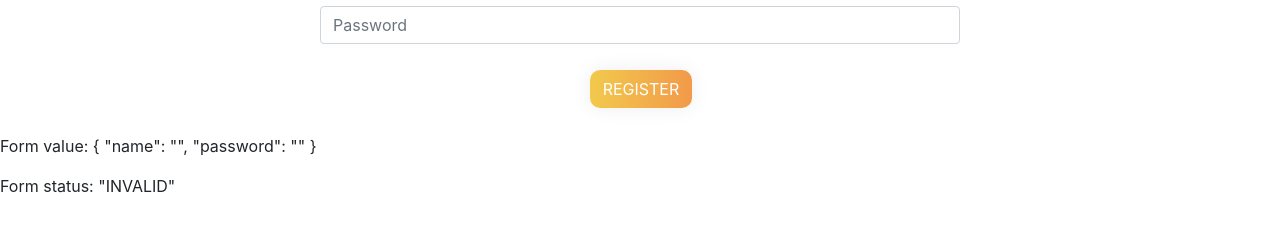
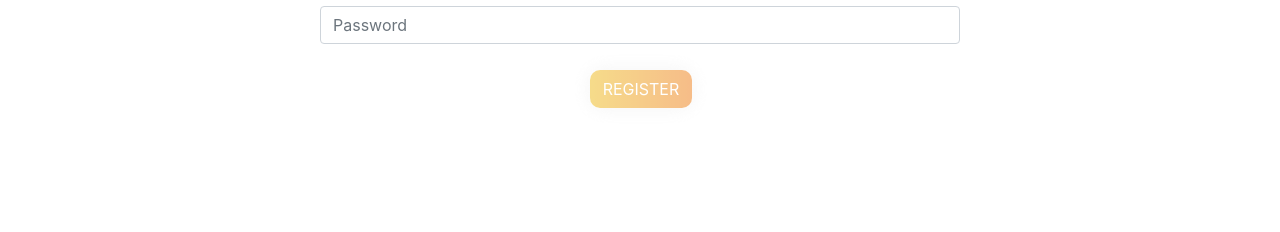
Before and after one commit to Sebastiaan-Willem/Project5, an Angular app in the folder Angular/Project5-Angular/: page /signin/register in a window 1280 px wide. Shown: the part 334-566 px from the top of the page. Built offline with nearby package versions, Linux system fonts and the light colour scheme.

Commit message:
finished register method

```diff
--- a/Angular/Project5-Angular/src/app/register/register.component.html
+++ b/Angular/Project5-Angular/src/app/register/register.component.html
@@ -32,12 +32,12 @@
         </div>
     </div>
     <div class="form-group text-center">
-        <!-- <button [disabled]="!registerUser.valid" class="btn btn-success mr-2" type="submit">Register</button> -->
-        <button class="btn btn-grad mr-2" type="submit">Register</button>
+        <button [disabled]="!registerUser.valid" class="btn btn-grad mr-2" type="submit">Register</button>
+        <!-- <button class="btn btn-grad mr-2" type="submit">Register</button> -->
     </div>
 </form>
-
+<!--
 
 
 <p>Form value: {{registerUser.value | json}}</p>
-<p>Form status: {{registerUser.status | json}}</p>
+<p>Form status: {{registerUser.status | json}}</p> -->
```
